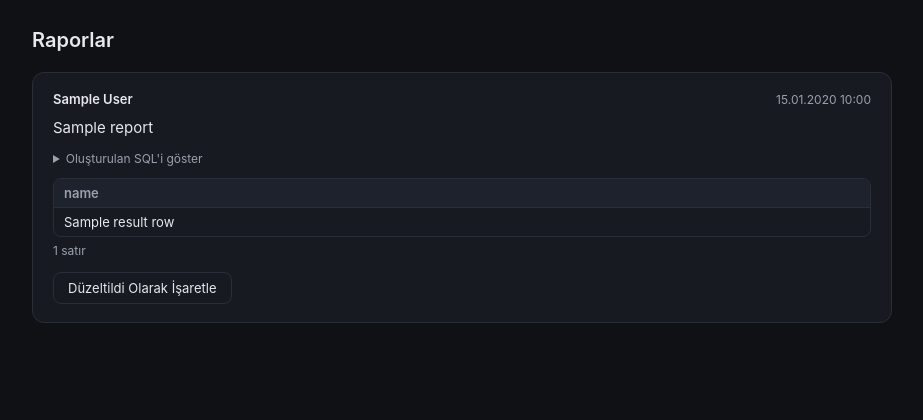
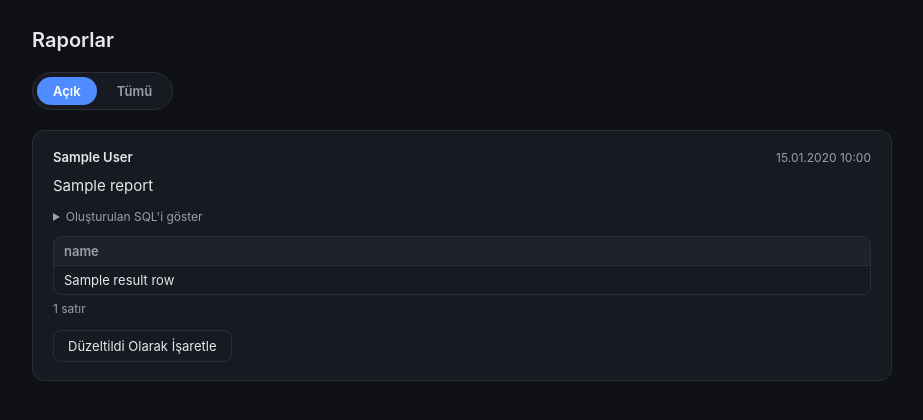
Before and after one commit to araloz/telocan, a Flask app: page /admin in a window 1280 px wide. Shown: the part 52-472 px from the top of the page, without its empty margins (178-1101 px from the left). Run offline with Flask 3, Linux system fonts and the light colour scheme; the visitor is signed in with stand-in values (Sample User, id 1); a database or web service that is not in the repository returns one stand-in record (values such as "Sample title"); some libraries are stand-ins or nearby versions.

Commit message:
Add revoke-admin action and open/all filter toggle for reports

```diff
--- a/web/app.py
+++ b/web/app.py
@@ -338,5 +338,27 @@ def make_admin(user_id):
     return jsonify({"ok":True})
 
 
+@app.route("/admin/users/<int:user_id>/revoke-admin", methods=["POST"])
+@admin_required
+def revoke_admin(user_id):
+    if user_id == session["user_id"]:
+        return jsonify({"error":"Kendi yetkinizi kaldıramazsınız"}), 400
+
+    conn = get_db_connection()
+    try:
+        with conn.cursor() as cur:
+            cur.execute("UPDATE users SET is_admin = FALSE WHERE id = %s", (user_id,))
+            updated = cur.rowcount
+            conn.commit()
+
+    finally:
+        conn.close()
+
+    if updated == 0:
+        return jsonify({"error": "Kullanıcı bulunamadı."}), 404
+
+    return jsonify({"ok": True})
+
+
 if __name__ == "__main__":
     app.run(debug=True, port=5000)
--- a/web/templates/admin.html
+++ b/web/templates/admin.html
@@ -202,6 +202,36 @@
   .panel.active {
     display: block;
   }
+  .filter-toggle {
+    display: inline-flex;
+    gap: 4px;
+    padding: 4px;
+    margin-bottom: 20px;
+    background: var(--panel);
+    border: 1px solid var(--border);
+    border-radius: 999px;
+  }
+  .filter-pill {
+    padding: 6px 16px;
+    border: none;
+    border-radius: 999px;
+    background: transparent;
+    color: var(--muted);
+    font-family: inherit;
+    font-size: 13px;
+    font-weight: 600;
+    cursor: pointer;
+  }
+  .filter-pill:hover {
+    color: var(--text);
+  }
+  .filter-pill.active {
+    background: var(--accent);
+    color: #fff;
+  }
+  .report-card.hidden {
+    display: none;
+  }
   .user-search-input {
     width: 100%;
     max-width: 400px;
@@ -289,12 +319,19 @@
 <div id="reportsPanel" class="panel active">
   <h1>Raporlar</h1>
 
+  {% if reports %}
+    <div class="filter-toggle" id="reportFilterToggle">
+      <button type="button" class="filter-pill active" data-filter="open">Açık</button>
+      <button type="button" class="filter-pill" data-filter="all">Tümü</button>
+    </div>
+  {% endif %}
+
   {% if not reports %}
     <div class="empty-state">Henüz rapor yok.</div>
   {% else %}
     {% for report in reports %}
       {% set full_name = ((report.first_name or '') ~ ' ' ~ (report.last_name or '')).strip() %}
-      <div class="report-card{{ ' fixed' if report.is_fixed else '' }}">
+      <div class="report-card{{ ' fixed' if report.is_fixed else '' }}" data-fixed="{{ 'true' if report.is_fixed else 'false' }}">
         <div class="report-meta">
           <span class="report-author">{{ full_name if full_name else report.email }}</span>
           <span class="report-date">{{ report.created_at.strftime('%d.%m.%Y %H:%M') }}</span>
@@ -363,12 +400,35 @@ document.querySelectorAll('.fix-btn').forEach(btn => {
       badge.textContent = 'Düzeltildi ✓';
       btn.replaceWith(badge);
       card.classList.add('fixed');
+      card.dataset.fixed = 'true';
+      applyReportFilter();
     } catch (err) {
       btn.disabled = false;
       alert('Rapor güncellenemedi. Lütfen tekrar deneyin.');
     }
   });
 });
+
+const reportFilterToggle = document.getElementById('reportFilterToggle');
+let reportFilter = 'open';
+
+function applyReportFilter() {
+  document.querySelectorAll('.report-card').forEach(card => {
+    const isFixed = card.dataset.fixed === 'true';
+    card.classList.toggle('hidden', reportFilter === 'open' && isFixed);
+  });
+}
+
+if (reportFilterToggle) {
+  reportFilterToggle.querySelectorAll('.filter-pill').forEach(pill => {
+    pill.addEventListener('click', () => {
+      reportFilter = pill.dataset.filter;
+      reportFilterToggle.querySelectorAll('.filter-pill').forEach(p => p.classList.toggle('active', p === pill));
+      applyReportFilter();
+    });
+  });
+  applyReportFilter();
+}
 
 const tabLinks = document.querySelectorAll('.tab-link');
 const panels = document.querySelectorAll('.panel');
@@ -418,6 +478,13 @@ function buildUserRow(user) {
     badge.className = 'admin-badge';
     badge.textContent = 'Yönetici';
     row.appendChild(badge);
+
+    const revokeBtn = document.createElement('button');
+    revokeBtn.type = 'button';
+    revokeBtn.className = 'make-admin-btn';
+    revokeBtn.textContent = 'Yetkiyi Kaldır';
+    revokeBtn.addEventListener('click', () => revokeAdmin(user.id, revokeBtn, badge, row));
+    row.appendChild(revokeBtn);
   } else {
     const btn = document.createElement('button');
     btn.type = 'button';
@@ -442,6 +509,27 @@ async function makeAdmin(userId, btn) {
   } catch (err) {
     btn.disabled = false;
     alert('Kullanıcı güncellenemedi. Lütfen tekrar deneyin.');
+  }
+}
+
+async function revokeAdmin(userId, btn, badge, row) {
+  btn.disabled = true;
+  try {
+    const resp = await fetch(`/admin/users/${userId}/revoke-admin`, { method: 'POST' });
+    const data = await resp.json().catch(() => ({}));
+    if (!resp.ok) {
+      throw new Error(data.error || 'Kullanıcı güncellenemedi. Lütfen tekrar deneyin.');
+    }
+    const makeBtn = document.createElement('button');
+    makeBtn.type = 'button';
+    makeBtn.className = 'make-admin-btn';
+    makeBtn.textContent = 'Yönetici Yap';
+    makeBtn.addEventListener('click', () => makeAdmin(userId, makeBtn));
+    badge.remove();
+    btn.replaceWith(makeBtn);
+  } catch (err) {
+    btn.disabled = false;
+    alert(err.message || 'Kullanıcı güncellenemedi. Lütfen tekrar deneyin.');
   }
 }
 
```
